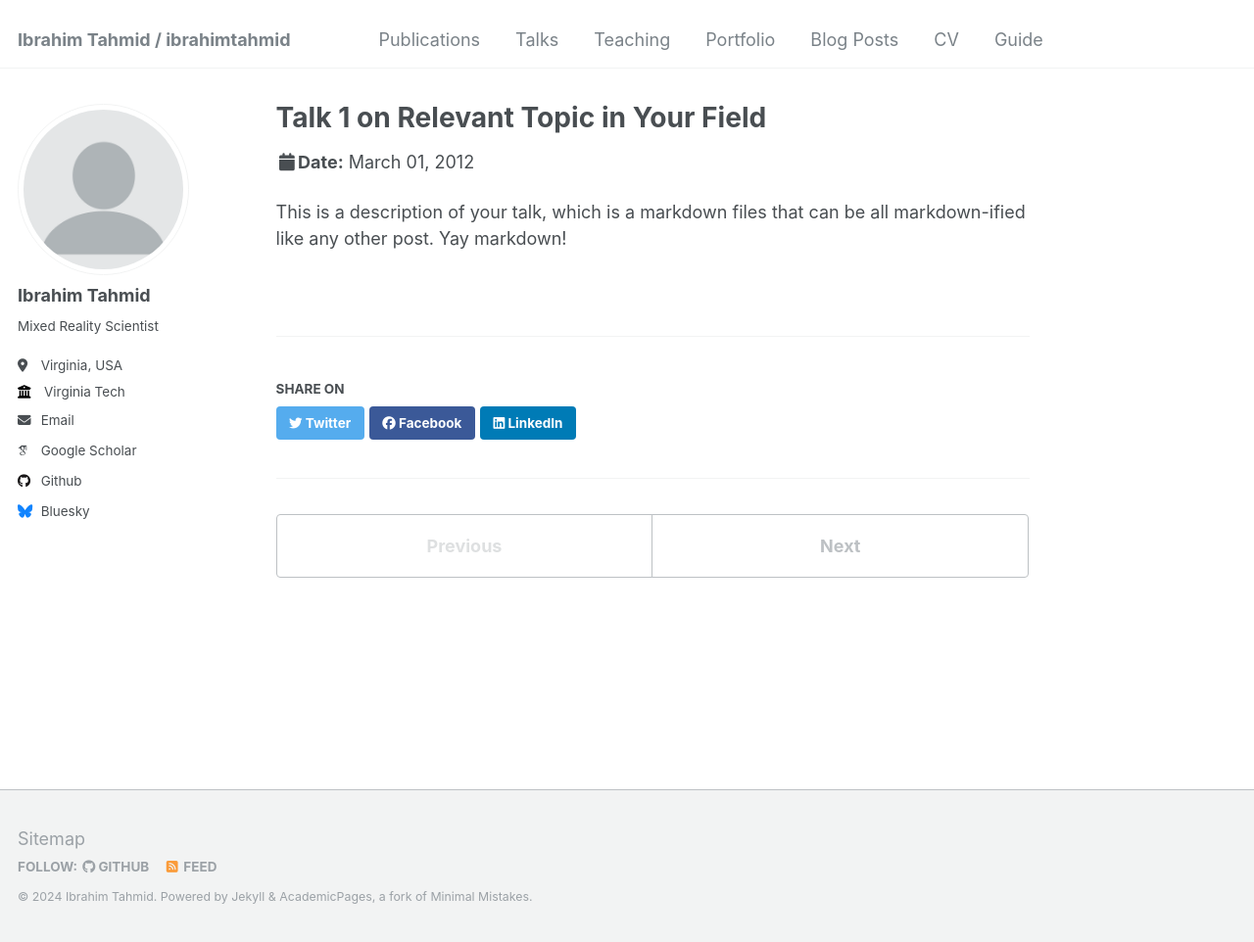
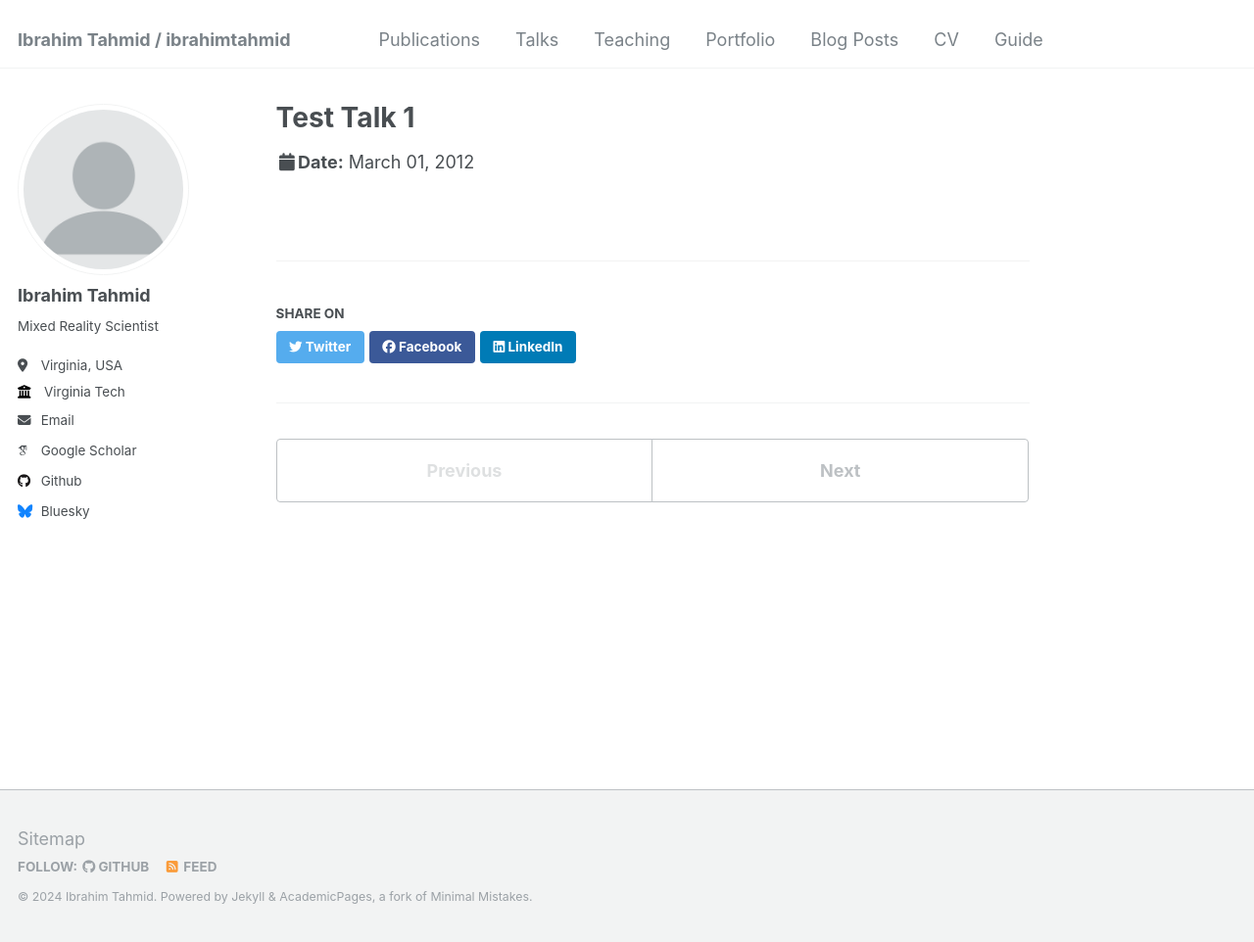
Before and after one commit to iatahmid/iatahmid.github.io, a Jekyll site: the page built from _talks/2012-03-01-talk-1.md, in a window 1280 px wide and 962 px high. Shown: the whole window at 98% size. Built offline with Jekyll 4.4.1, drawn with Linux system fonts in a browser that asks for light colours; some web fonts are replaced.

Commit message:
Update 2012-03-01-talk-1.md

```diff
--- a/_talks/2012-03-01-talk-1.md
+++ b/_talks/2012-03-01-talk-1.md
@@ -1,11 +1,9 @@
 ---
-title: "Talk 1 on Relevant Topic in Your Field"
+title: "Test Talk 1"
 collection: talks
 type: "Talk"
-permalink: /talks/2012-03-01-talk-1
-venue: "UC San Francisco, Department of Testing"
+permalink: /talks/2012-03-01-test-talk-1
+venue: "King's Cross Train Station"
 date: 2012-03-01
-location: "San Francisco, California"
+location: "Hogwarts"
 ---
-
-This is a description of your talk, which is a markdown files that can be all markdown-ified like any other post. Yay markdown!
```
